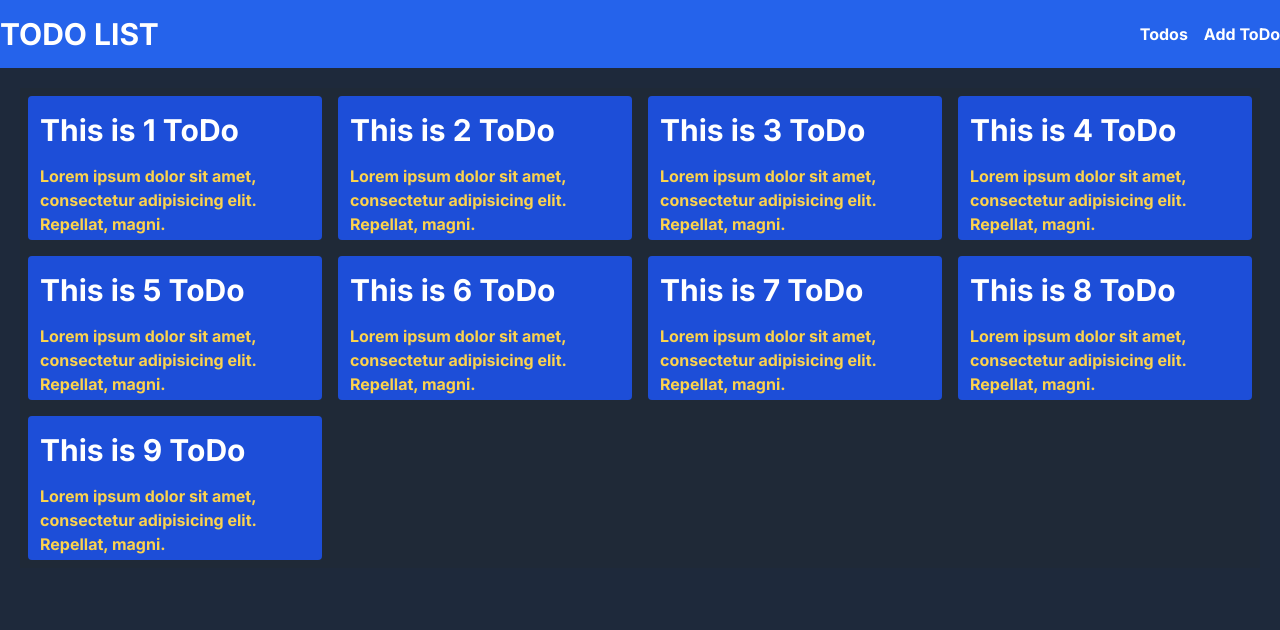
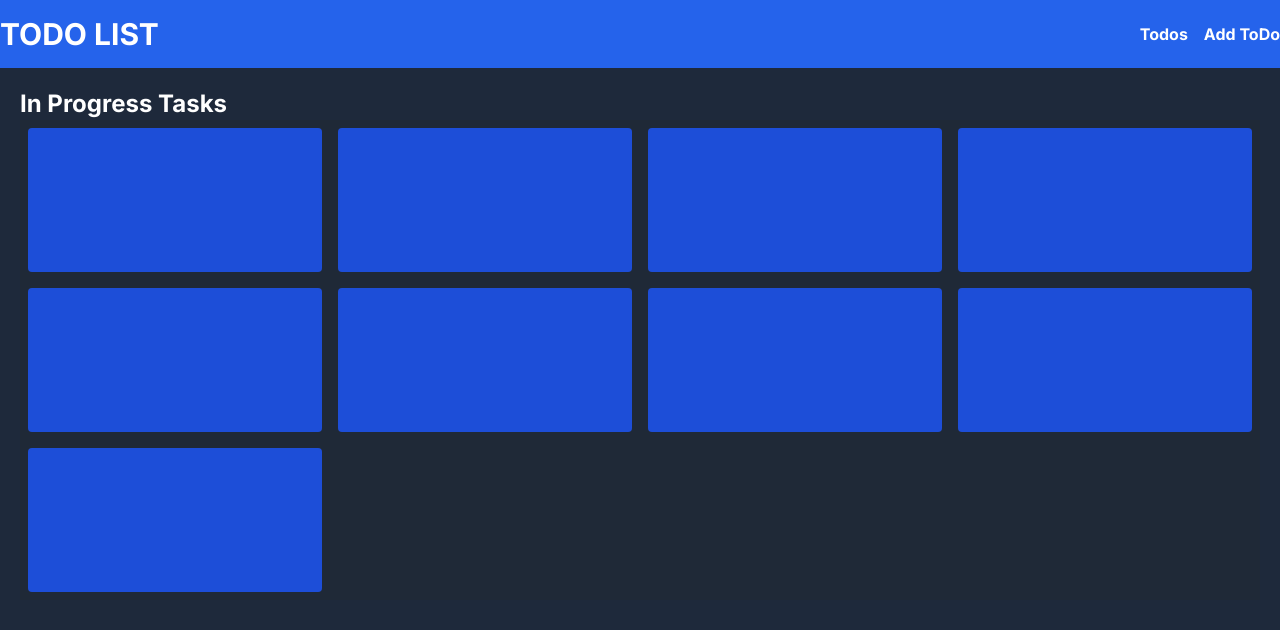
Before and after one commit to momotan039/ToDoList-Nextjs, a Next.js app: page /todos in a window 1280 px wide. Shown: the top 630 px of the page. Built offline with nearby package versions, Linux system fonts and the light colour scheme.

Commit message:
refactor by display todos by status

```diff
--- a/components/Todos.tsx
+++ b/components/Todos.tsx
@@ -1,17 +1,36 @@
 import React from 'react'
-import Todo from './Todo'
+import Todo, { ToDoType } from './Todo'
 
-export interface TodoType{
-    title:string,
-    description:string
-}
-function Todos({todos}:{todos:Array<TodoType>}) {
+
+function Todos({ todos }: { todos: Array<ToDoType> }) {
+  const doneTasks = todos.filter(f => f.done)
+  const inProgoresTasks = todos.filter(f => !f.done)
   return (
-    <div className="bg-gray-800 flex flex-wrap">
-    {todos.map((t,i)=>{
-        return <Todo key={i} title={t.title} description={t.description}/>
-    })}
-  </div>
+    <>
+      {
+        inProgoresTasks.length>0? <>
+          <h1 className='divide-red-50 text-white font-bold text-2xl divide-y-2 divide-white'>In Progress Tasks </h1>
+          <div className="bg-gray-800 flex flex-wrap">
+            {todos.filter(f=>!f.done).map((t, i) => {
+              return <Todo key={t.id} task={t} />
+            })}
+          </div>
+        </>
+          :null
+      }
+
+      {
+        doneTasks.length >0? <>
+          <h1 className='divide-red-50 text-white font-bold text-2xl'>Done Tasks </h1>
+          <div className="bg-gray-800 flex flex-wrap">
+            {todos.filter(f => f.done).map((t, i) => {
+              return <Todo key={t.id} task={t} />
+            })}
+          </div>
+        </>
+        :null
+      }
+    </>
   )
 }
 
```
